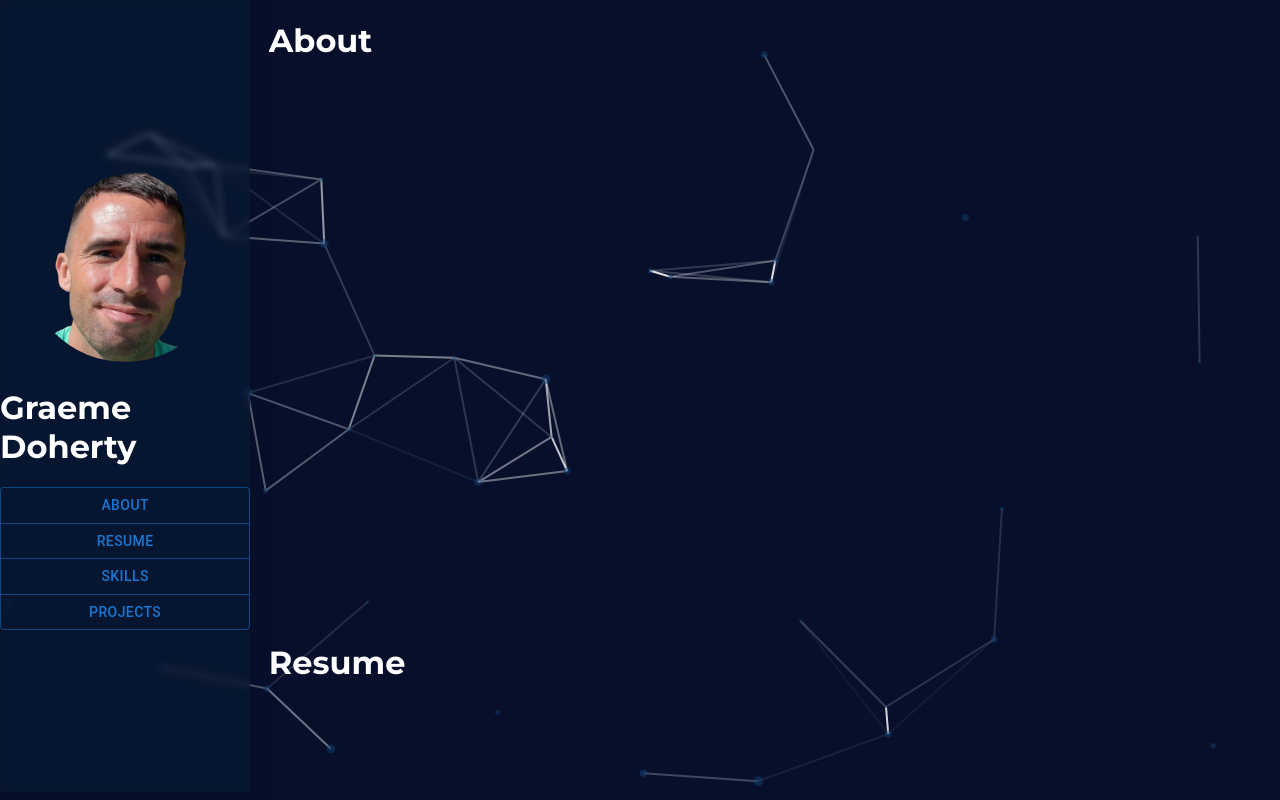
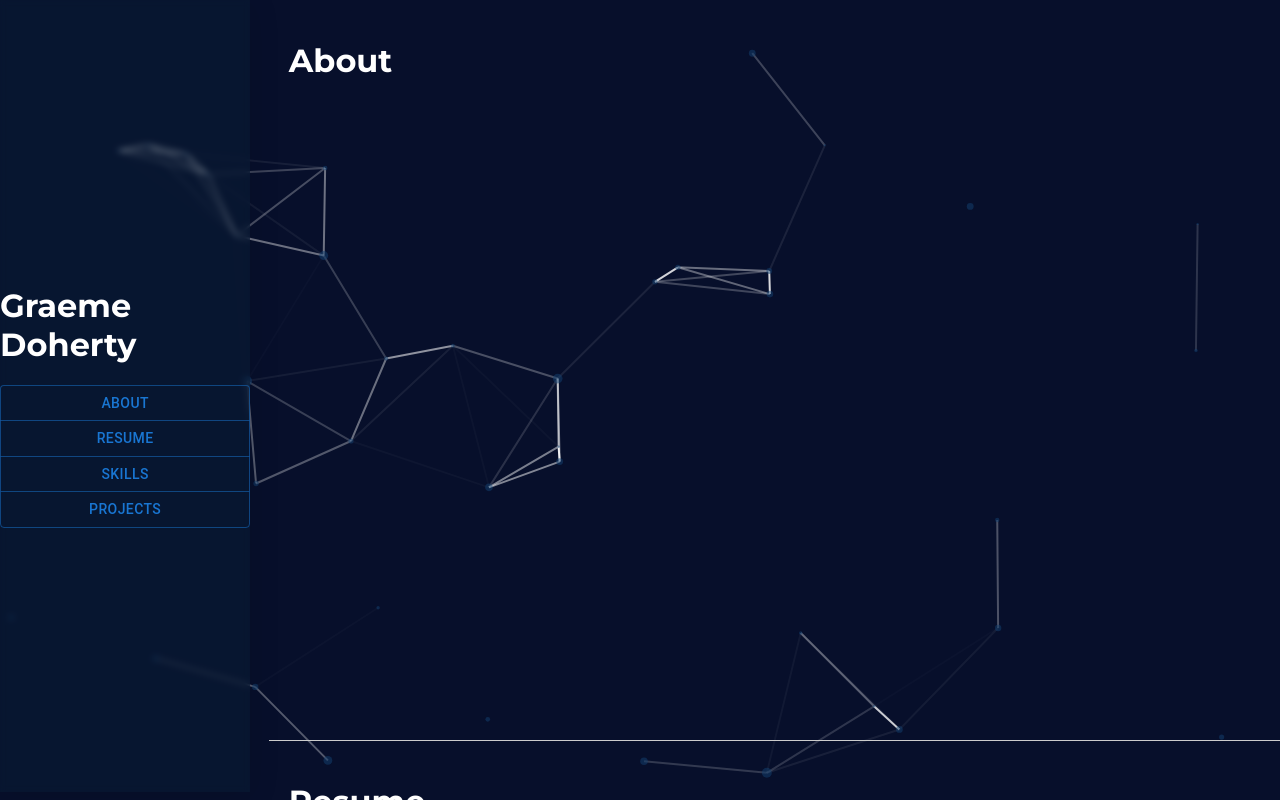
Before and after one commit to graemedoherty/Portfolio-React, a React (Create React App) app: page / in a window 1280 px wide. Built offline with nearby package versions, Linux system fonts and the light colour scheme; the HTML template or start-up script is replaced by a standard one.

Commit message:
add scroll functionality & hide scrollbar

```diff
--- a/src/App.js
+++ b/src/App.js
@@ -28,9 +28,9 @@ function App() {
         >
           <div className='Side grid-item'>
             <div id='Details'>
-              <div id='Image'>
+              {/* <div id='Image'>
                 <ImageComponent />
-              </div>
+              </div> */}
               <div id='Name'>
                 <h1>Graeme Doherty</h1>
               </div>
--- a/src/Content.js
+++ b/src/Content.js
@@ -28,7 +28,7 @@ const Content = forwardRef((props, ref) => {
         in={true}
         container={aboutRef.current}
         style={{ transformOrigin: '0 0 0' }}
-        {...(true ? { timeout: 1000 } : {})}
+        {...(true ? { timeout: 500 } : {})}
       >
         <div className='Content-Row' ref={aboutRef}>
           <h1>About</h1>
@@ -38,7 +38,7 @@ const Content = forwardRef((props, ref) => {
         in={true}
         container={resumeRef.current}
         style={{ transformOrigin: '0 0 0' }}
-        {...(true ? { timeout: 2000 } : {})}
+        {...(true ? { timeout: 800 } : {})}
       >
         <div className='Content-Row' ref={resumeRef}>
           <h1>Resume</h1>
@@ -48,7 +48,7 @@ const Content = forwardRef((props, ref) => {
         in={true}
         container={skillsRef.current}
         style={{ transformOrigin: '0 0 0' }}
-        {...(true ? { timeout: 3000 } : {})}
+        {...(true ? { timeout: 1100 } : {})}
       >
         <div className='Content-Row' ref={skillsRef}>
           <h1>Skills</h1>
@@ -58,7 +58,7 @@ const Content = forwardRef((props, ref) => {
         in={true}
         container={projectsRef.current}
         style={{ transformOrigin: '0 0 0' }}
-        {...(true ? { timeout: 4000 } : {})}
+        {...(true ? { timeout: 1400 } : {})}
       >
         <div className='Content-Row' ref={projectsRef}>
           <h1>Projects</h1>
--- a/src/ImageComponent.js
+++ b/src/ImageComponent.js
@@ -6,7 +6,7 @@ const ImageComponent = () => {
     <Grow
       in={true}
       style={{ transformOrigin: '0 0 0' }}
-      {...(true ? { timeout: 3000 } : {})}
+      {...(true ? { timeout: 1000 } : {})}
     >
       <div style={{ zIndex: 100 }}>
         <img
--- a/src/content.css
+++ b/src/content.css
@@ -1,10 +1,17 @@
 .Content {
-  overflow: scroll;
-  overflow-y: hidden; /* Hide vertical scrollbar */
-  overflow-x: hidden; /* Hide horizontal scrollbar */
+  height: 100vh; /* Full height of the viewport */
+  overflow-y: scroll; /* Enable vertical scrolling */
+  -ms-overflow-style: none; /* Hide scrollbar for IE and Edge */
+  scrollbar-width: none; /* Hide scrollbar for Firefox */
+}
+
+.Content::-webkit-scrollbar {
+  display: none; /* Hide scrollbar for Chrome, Safari, and Opera */
 }
 
 .Content-Row {
-  height: 600px;
+  padding: 20px;
+  height: 700px;
+  border-bottom: 1px solid #ccc;
   color: white;
 }
--- a/src/index.css
+++ b/src/index.css
@@ -6,5 +6,5 @@ body {
 }
 
 code {
-  font-family: 'Inconsolata';
+  font-family: 'Montserrat';
 }
```
